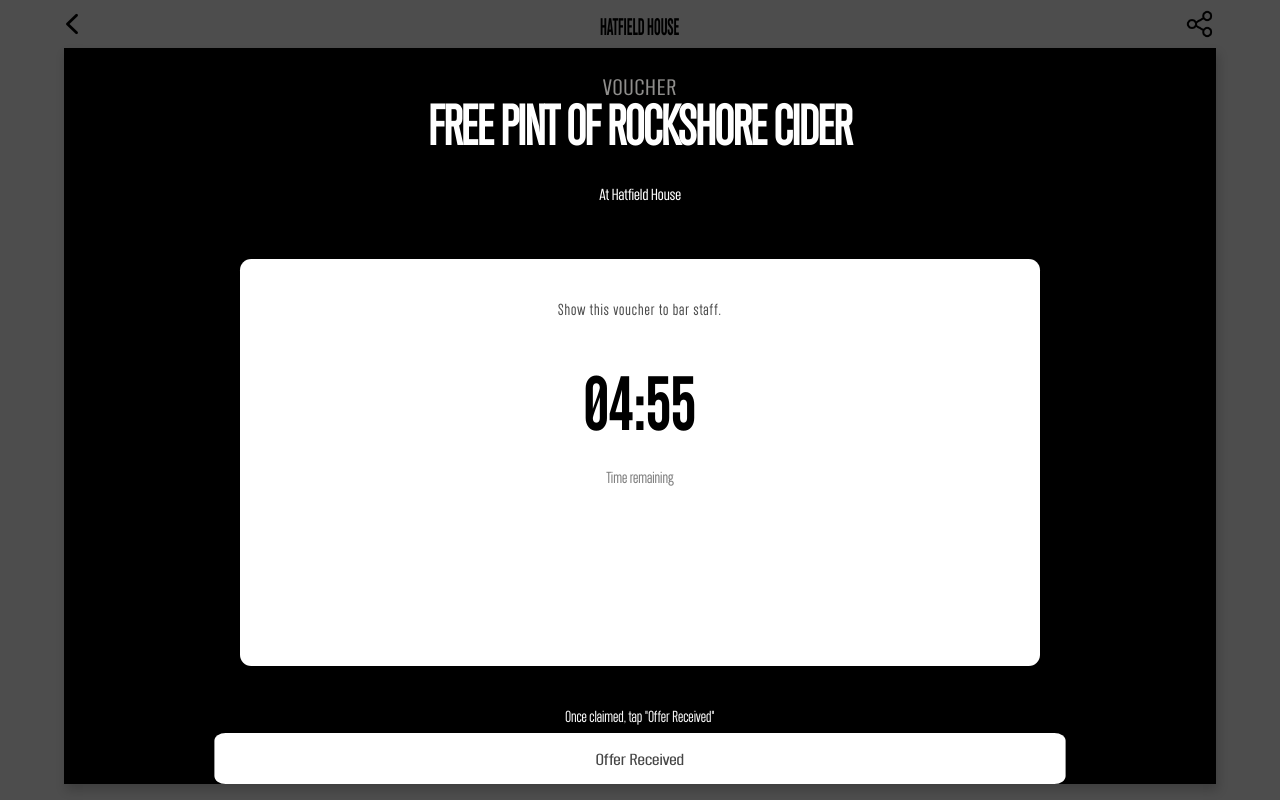
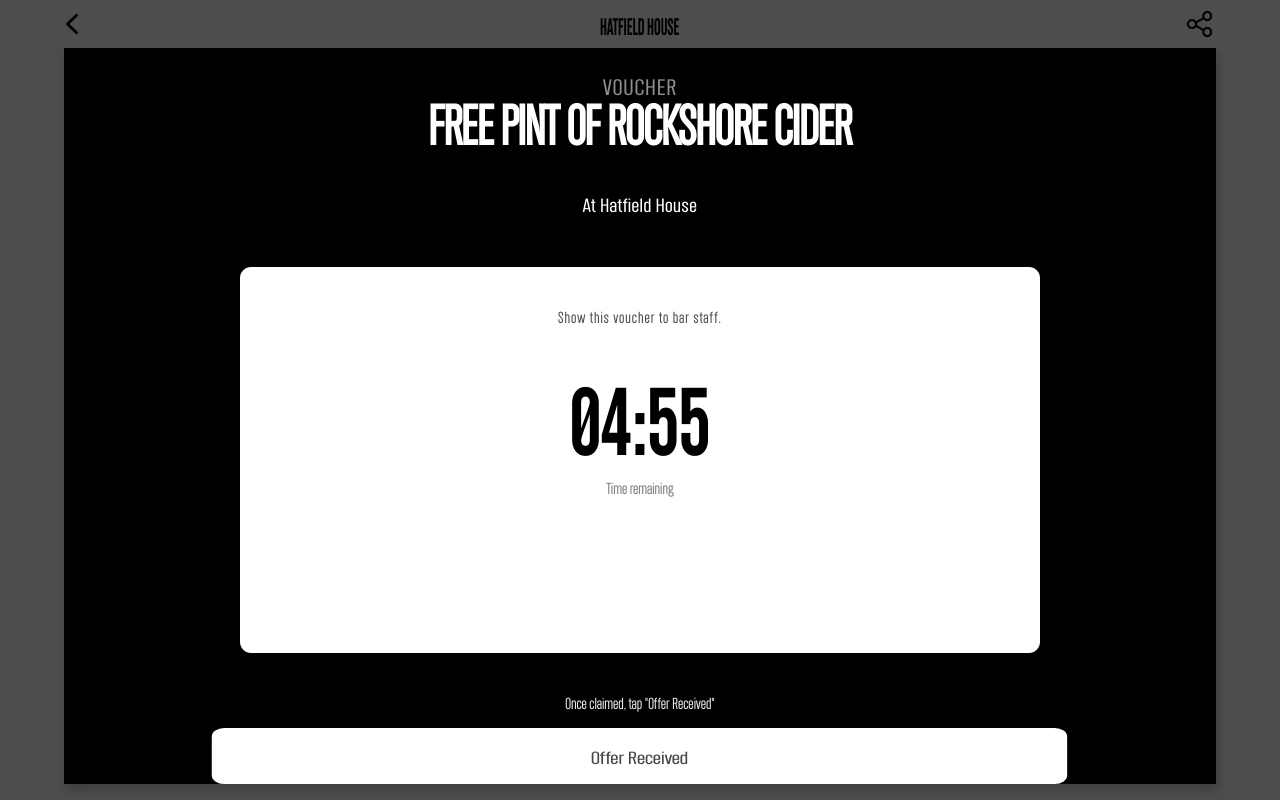
Before and after one commit to Jaiko657/Fanzo-Clone, a React (Create React App) app: page / in a window 1280 px wide. Built offline with nearby package versions, Linux system fonts and the light colour scheme.

Commit message:
astetic changes

```diff
--- a/src/App.css
+++ b/src/App.css
@@ -66,8 +66,10 @@
 #location {
   margin-top: 2.5em;
   font-weight: normal;
-  transform: scaleX(1.1);
-  margin-bottom: 7vh;
+  font-size: 1.2em;
+  transform: scaleX(1.2);
+  letter-spacing: .02em;
+  margin-bottom: calc(7vh - .2em);
 }
 
 .Timer {
@@ -89,26 +91,28 @@
 
 #countdown {
   font-family: chairdrobe-bold;
-  font-size: 4em;
+  font-size: 5em;
   transform: scaleY(1.2);
 }
 
 #countdown-msg {
-  margin-top: 2em;
+  margin-top: 1em;
   font-weight: 100;
   color: #5F5F5F;
   opacity: 0.8;
 }
 
 #claimed-text {
+  font-family: chairdrobe-regular;
   margin-top: 2.5em;
-  font-weight: 400;
-  color: #F5F5F5;
-  margin-bottom: 0.5em;
+  font-weight: 100;
+  color: #E5E5E5;
+  margin-bottom: 1em;
 }
 
 #button {
   font-weight: 400;
+  font-size: 1.1em;
   color: #454545;
   background-color: white;
   padding: 1em;
```
